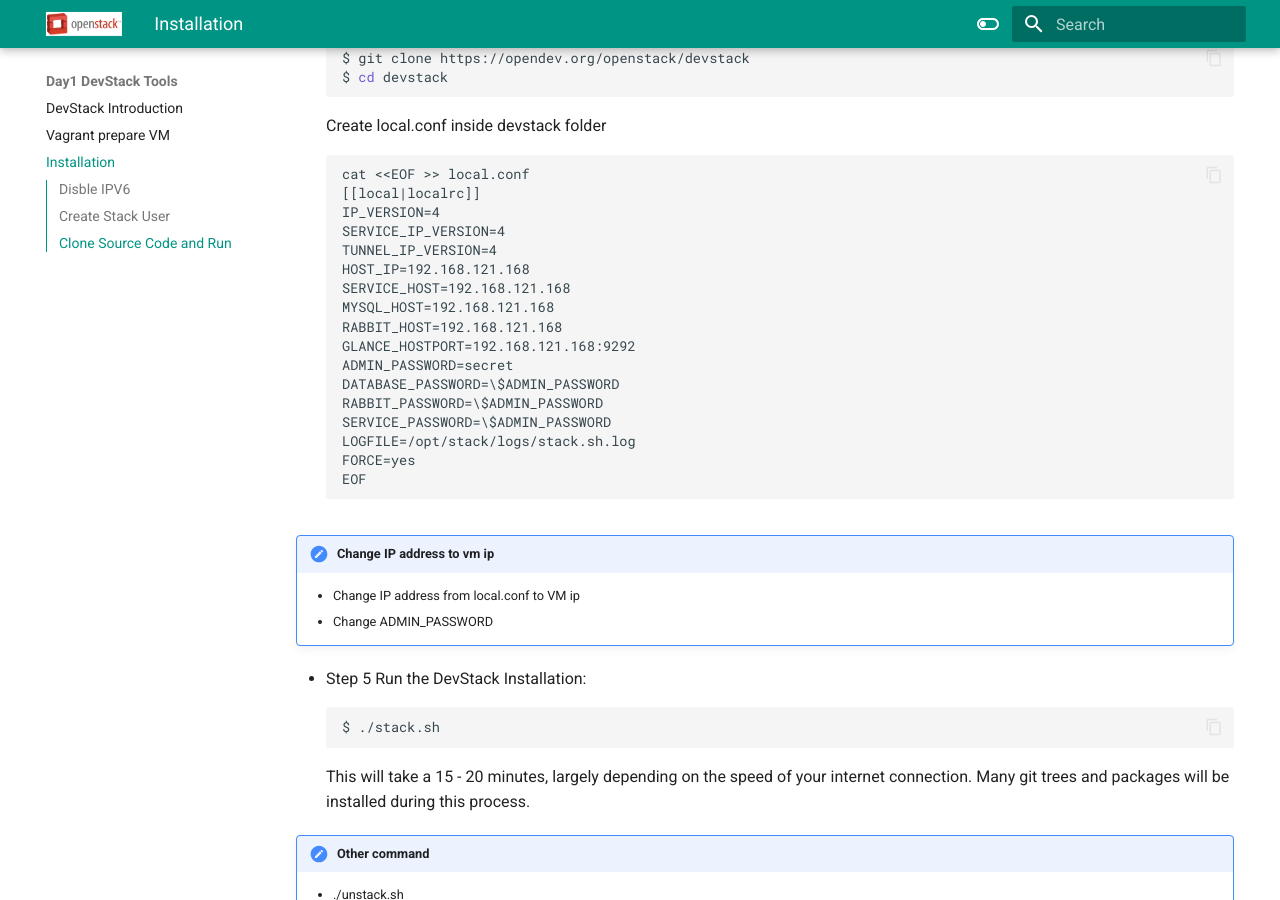
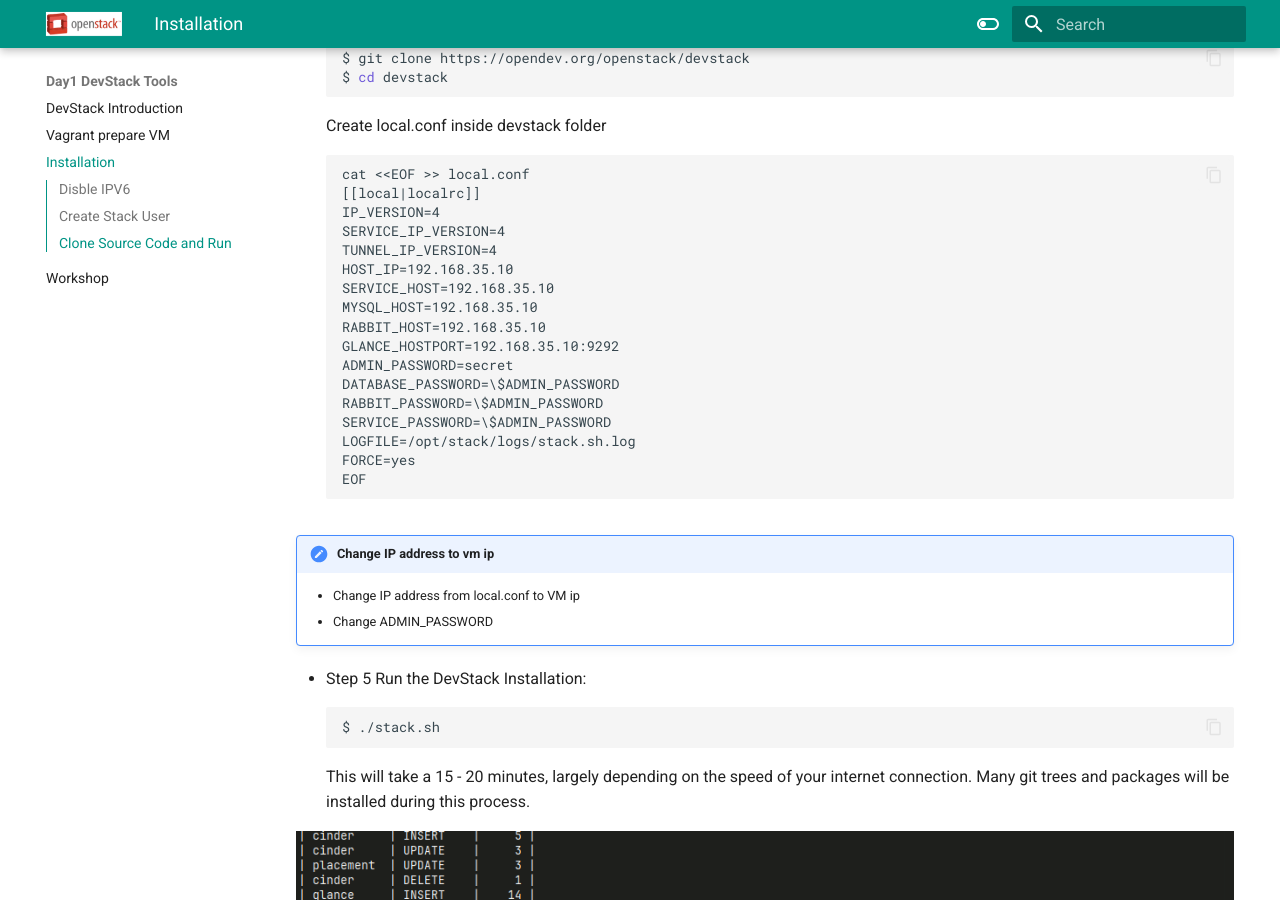
Before and after one commit to opendevbook/openstack, an MkDocs documentation site: the page built from docs/Day1 DevStack Tools/3_installation.md, in a window 1280 px wide and 900 px high, scrolled down 2530 px. Built offline with MkDocs 1.6.1 and Material for MkDocs 9.7.7, drawn with Linux system fonts in a browser that asks for light colours; some of the changed text lies outside the part shown.

Commit message:
install dashboard

````diff
--- a/docs/Day1 DevStack Tools/3_installation.md
+++ b/docs/Day1 DevStack Tools/3_installation.md
@@ -82,11 +82,11 @@
 IP_VERSION=4
 SERVICE_IP_VERSION=4
 TUNNEL_IP_VERSION=4
-HOST_IP=192.168.121.168
-SERVICE_HOST=192.168.121.168
-MYSQL_HOST=192.168.121.168
-RABBIT_HOST=192.168.121.168
-GLANCE_HOSTPORT=192.168.121.168:9292
+HOST_IP=192.168.35.10
+SERVICE_HOST=192.168.35.10
+MYSQL_HOST=192.168.35.10
+RABBIT_HOST=192.168.35.10
+GLANCE_HOSTPORT=192.168.35.10:9292
 ADMIN_PASSWORD=secret
 DATABASE_PASSWORD=\$ADMIN_PASSWORD
 RABBIT_PASSWORD=\$ADMIN_PASSWORD
@@ -106,6 +106,7 @@
 ```
 This will take a 15 - 20 minutes, largely depending on the speed of your internet connection. Many git trees and packages will be installed during this process.
 
+![](../assets/images/success_install.png)
 
 !!! note "Other command"
 
@@ -119,9 +120,24 @@
     ```
     login with user admin and password specified in ADMIN_PASSWORD in local.conf
 
+![](../assets/images/openstack_dashboard.png)
+
+![](../assets/images/openstak_login.png)
+
 - Step 7 Verify the installation
     - to check if services are running
     ``` bash
     $ source openrc admin admin
     $ openstack service list
     ```
+
+![](../assets/images/openstack_service_list.png)
+
+- Step 8 Restart the DevStack Services:
+To "restack" OpenStack after stopping DevStack or halting your environment, you can follow these steps:
+
+```
+Run ./unstack.sh to stop the services (optional).
+Run ./clean.sh (optional, for a clean restart).
+Run ./stack.sh to restart the setup.
+```
````
Also changed, not shown: docs/Day1 DevStack Tools/4_workshop.md (added, +7 -0 lines), docs/assets/images/openstack_dashboard.png (added), docs/assets/images/openstack_service_list.png (added), docs/assets/images/openstak_login.png (added), docs/assets/images/success_install.png (added), 2 other files.
